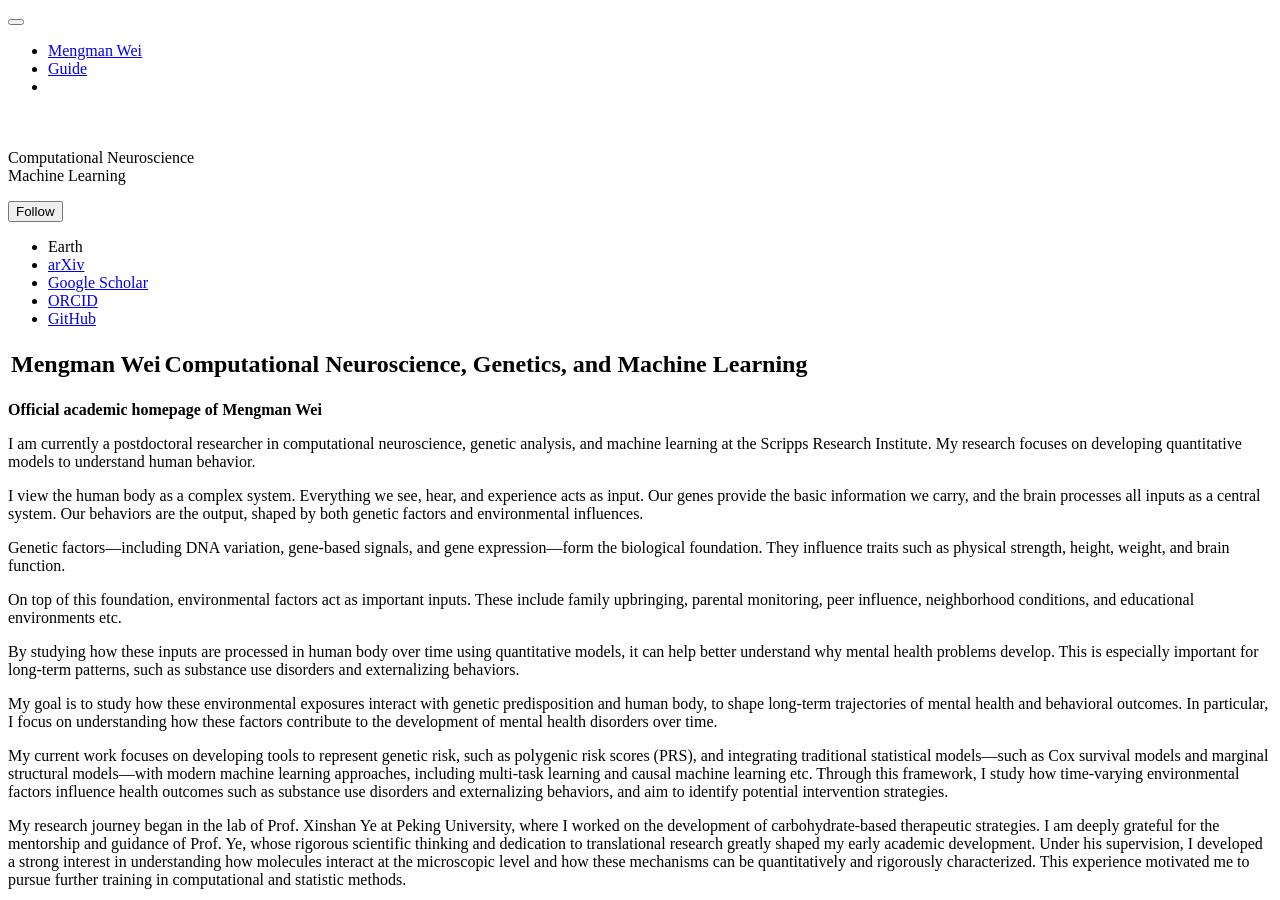
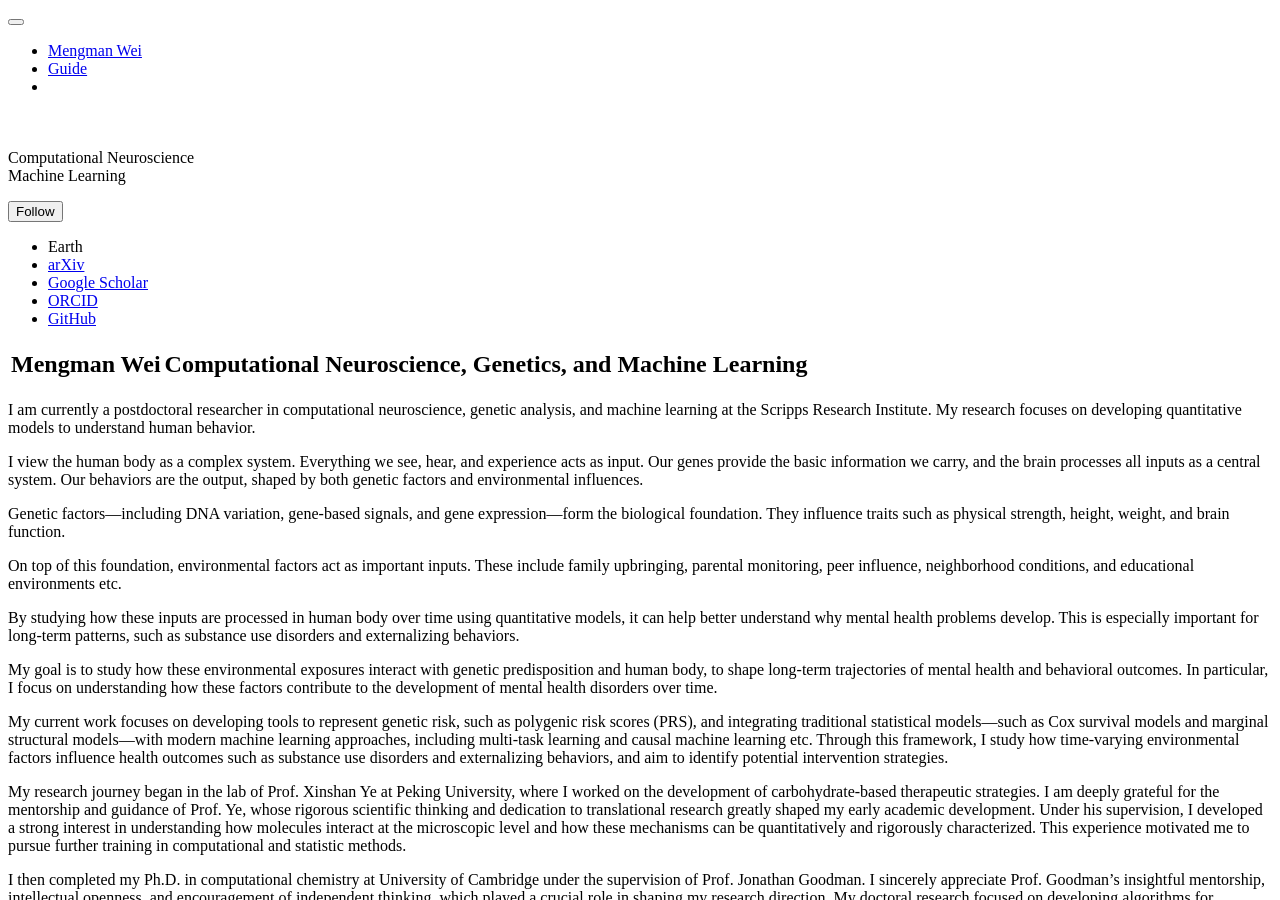
Before and after one commit to mw742/mengmanwei.github.io, a Jekyll site: the page built from _pages/about.md, in a window 1280 px wide and 900 px high. Built offline with Jekyll 4.4.1, drawn with Linux system fonts in a browser that asks for light colours; a script bundle is joined from its source files by our own code; library files that are not in the unit come from our copies.

Commit message:
Update about.md

```diff
--- a/_pages/about.md
+++ b/_pages/about.md
@@ -8,7 +8,6 @@
   - /about.html
 ---
 
-**Official academic homepage of Mengman Wei**
 
 I am currently a postdoctoral researcher in computational neuroscience, genetic analysis, and machine learning at the Scripps Research Institute. My research focuses on developing quantitative models to understand human behavior.
 
```
